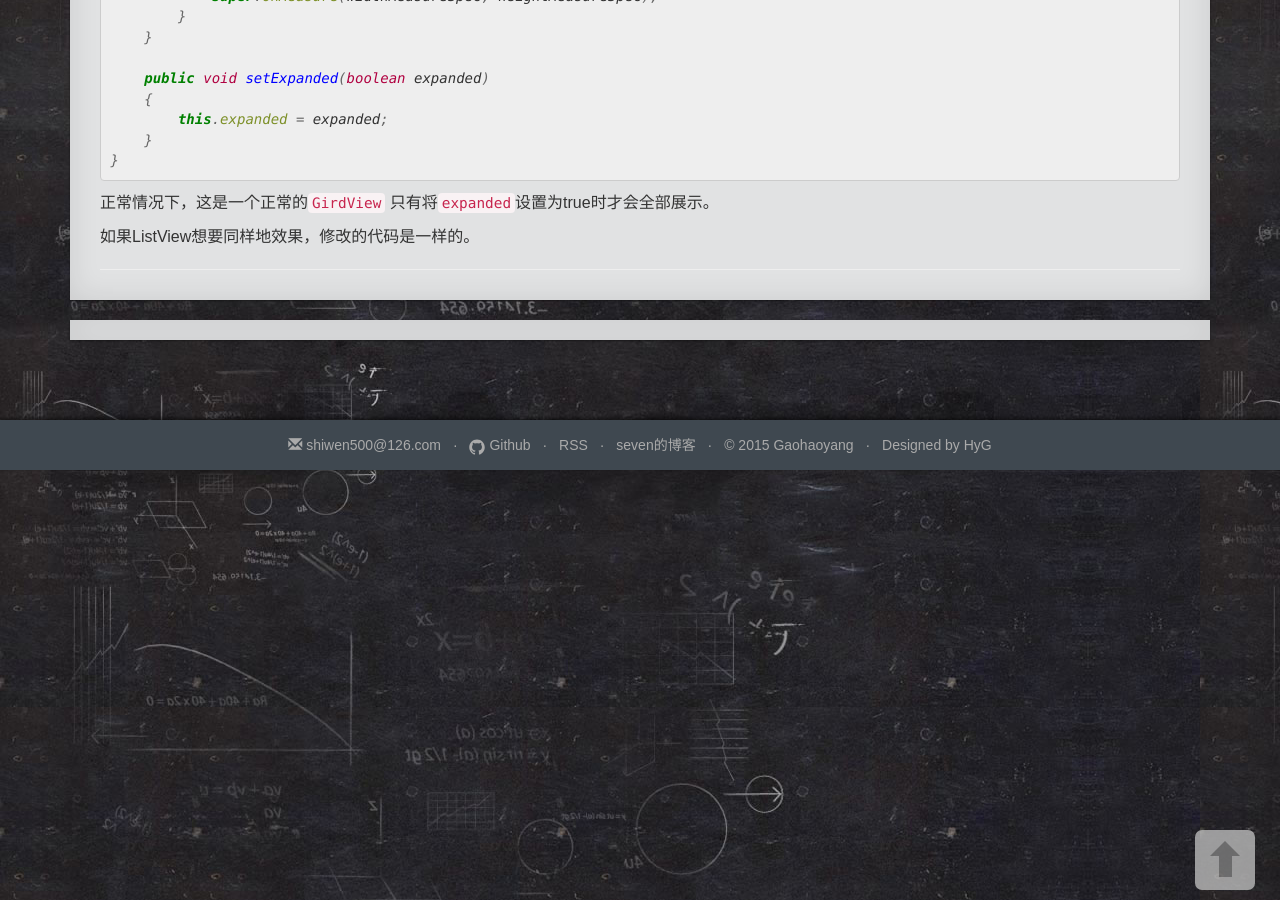
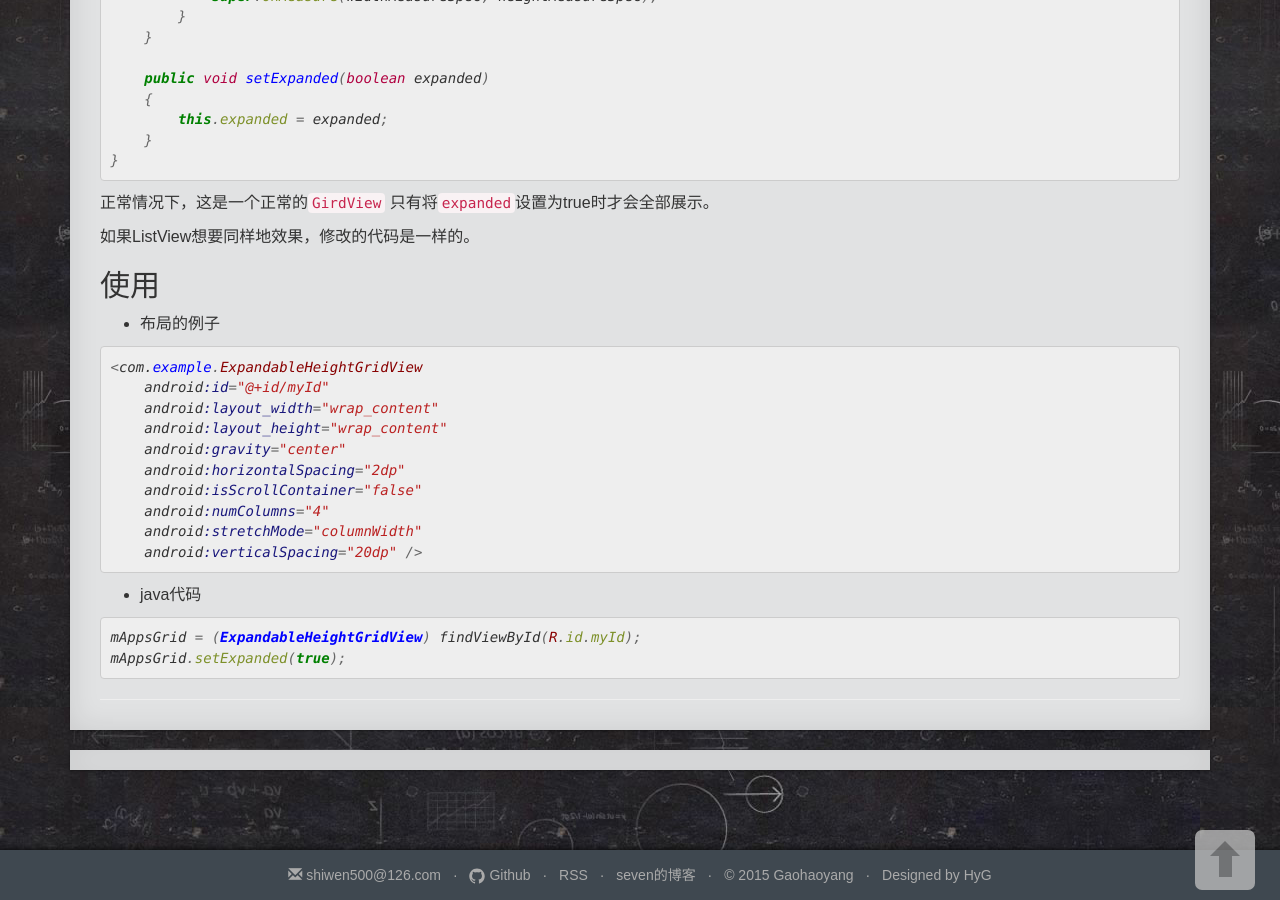
Before and after one commit to shiwen500/shiwen500.github.io, a Jekyll site: the page built from _posts/2015-07-24-GridView和ListView被包含在ScrollView中.md, in a window 1280 px wide and 900 px high, scrolled down 1405 px. Built offline with Jekyll 4.4.1, drawn with Linux system fonts in a browser that asks for light colours; nearby versions of some CDN libraries; comment, search, counter and statistics services are not loaded.

Commit message:
no message

```diff
--- a/_posts/2015-07-24-GridView和ListView被包含在ScrollView中.md
+++ b/_posts/2015-07-24-GridView和ListView被包含在ScrollView中.md
@@ -81,3 +81,31 @@ public class ExpandableHeightGridView extends GridView
 正常情况下，这是一个正常的`GirdView` 只有将`expanded`设置为true时才会全部展示。
 
 如果ListView想要同样地效果，修改的代码是一样的。
+
+## 使用
+
+* 布局的例子
+
+{% highlight ruby %}
+
+<com.example.ExpandableHeightGridView
+    android:id="@+id/myId"
+    android:layout_width="wrap_content"
+    android:layout_height="wrap_content"
+    android:gravity="center"
+    android:horizontalSpacing="2dp"
+    android:isScrollContainer="false"
+    android:numColumns="4"
+    android:stretchMode="columnWidth"
+    android:verticalSpacing="20dp" />
+
+{% endhighlight %}
+
+* java代码
+
+{%  highlight java %}
+
+mAppsGrid = (ExpandableHeightGridView) findViewById(R.id.myId);
+mAppsGrid.setExpanded(true);
+
+{%  endhighlight %}
```
